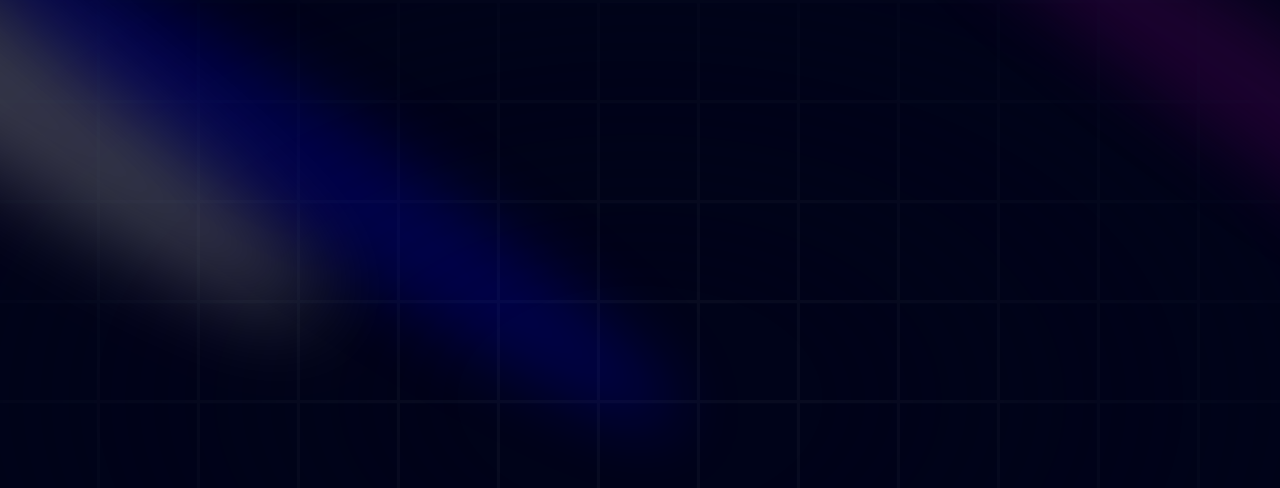
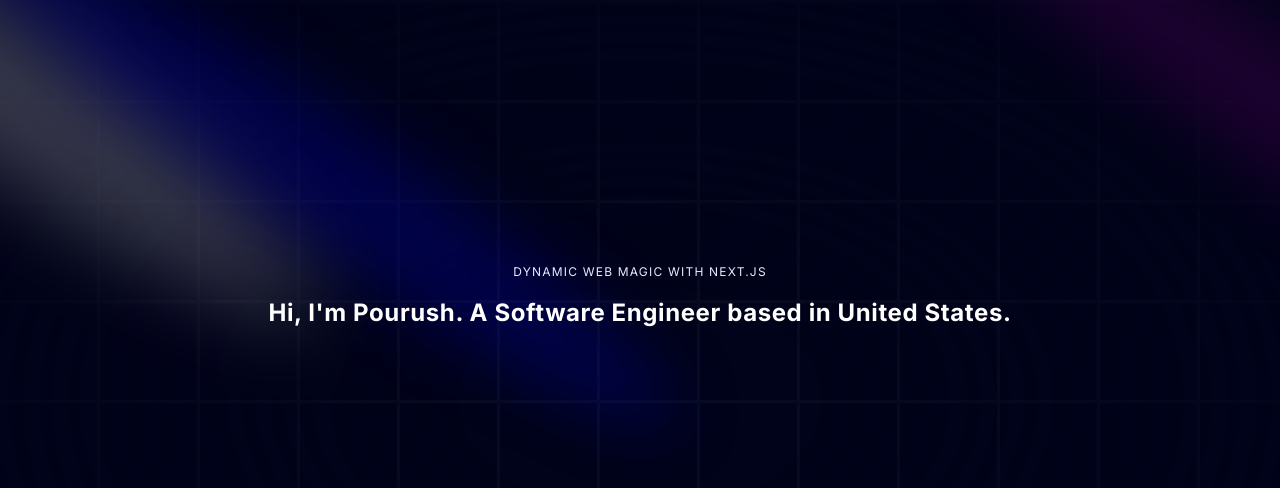
Before and after one commit to Pourush1/Website, a Next.js app: page / in a window 1280 px wide. Shown: the top 488 px of the page. Built offline with nearby package versions, Linux system fonts and the light colour scheme.

Commit message:
Update Hero component to include dynamic text generation effect and improved layout. Add TextGenerationEffect component.

```diff
--- a/app/globals.css
+++ b/app/globals.css
@@ -1,5 +1,87 @@
 @import "tailwindcss";
 @config "../tailwind.config.ts";
+
+@layer base {
+  :root {
+    --background: 0 0% 100%;
+    --foreground: 240 10% 3.9%;
+
+    --card: 0 0% 100%;
+    --card-foreground: 240 10% 3.9%;
+
+    --popover: 0 0% 100%;
+    --popover-foreground: 240 10% 3.9%;
+
+    --primary: 240 5.9% 10%;
+    --primary-foreground: 0 0% 98%;
+
+    --secondary: 240 4.8% 95.9%;
+    --secondary-foreground: 240 5.9% 10%;
+
+    --muted: 240 4.8% 95.9%;
+    --muted-foreground: 240 3.8% 46.1%;
+
+    --accent: 240 4.8% 95.9%;
+    --accent-foreground: 240 5.9% 10%;
+
+    --destructive: 0 84.2% 60.2%;
+    --destructive-foreground: 0 0% 98%;
+
+    --border: 240 5.9% 90%;
+    --input: 240 5.9% 90%;
+    --ring: 240 10% 3.9%;
+
+    --radius: 0.5rem;
+  }
+
+  .dark {
+    --background: 240 10% 3.9%;
+    --foreground: 0 0% 98%;
+
+    --card: 240 10% 3.9%;
+    --card-foreground: 0 0% 98%;
+
+    --popover: 240 10% 3.9%;
+    --popover-foreground: 0 0% 98%;
+
+    --primary: 0 0% 98%;
+    --primary-foreground: 240 5.9% 10%;
+
+    --secondary: 240 3.7% 15.9%;
+    --secondary-foreground: 0 0% 98%;
+
+    --muted: 240 3.7% 15.9%;
+    --muted-foreground: 240 5% 64.9%;
+
+    --accent: 240 3.7% 15.9%;
+    --accent-foreground: 0 0% 98%;
+
+    --destructive: 0 62.8% 30.6%;
+    --destructive-foreground: 0 0% 98%;
+
+    --border: 240 3.7% 15.9%;
+    --input: 240 3.7% 15.9%;
+    --ring: 240 4.9% 83.9%;
+  }
+}
+
+@layer base {
+  * {
+    @apply border-border !scroll-smooth;
+  }
+  body {
+    @apply bg-background text-foreground;
+  }
+  button {
+    @apply active:outline-none;
+  }
+}
+
+@layer utilities {
+  .heading {
+    @apply font-bold text-4xl md:text-5xl text-center;
+  }
+}
 
 /* @theme inline {
   --animate-spotlight: spotlight 2s ease 0.75s 1 forwards;
--- a/components/Hero.tsx
+++ b/components/Hero.tsx
@@ -1,5 +1,6 @@
 import React from "react";
 import { Spotlight } from "./ui/Spotlight";
+import { TextGenerateEffect } from "./ui/TextGenerationEffect";
 
 const Hero = () => {
   return (
@@ -27,11 +28,16 @@ const Hero = () => {
          bg-white [mask-image:radial-gradient(ellipse_at_center,transparent_20%,black)]"
         />
       </div>
-      <div className="flex justify-center items-center">
-        <div className="max-w-[89vw] w-full">
-          <p className="text-white dark:text-white-100">
-            Dynamic, Responsive, and Interactive
+
+      <div className="flex justify-center relative my-20 z-10">
+        <div className="max-w-[89vw] md:max-w-2xl lg:max-w-[60vw] flex flex-col items-center justify-center">
+          <p className="uppercase tracking-widest text-xs text-center text-blue-100 max-w-80">
+            Dynamic Web Magic with Next.js
           </p>
+          <TextGenerateEffect
+            className="text-center text-[40px] md:text-5xl lg:text-6xl"
+            words="Hi, I'm Pourush. A Software Engineer based in United States."
+          />
         </div>
       </div>
     </div>
--- /dev/null
+++ b/components/ui/TextGenerationEffect.tsx
@@ -0,0 +1,62 @@
+"use client";
+import { useEffect } from "react";
+import { motion, stagger, useAnimate } from "motion/react";
+import { cn } from "@/lib/utils";
+
+export const TextGenerateEffect = ({
+  words,
+  className,
+  filter = true,
+  duration = 0.5,
+}: {
+  words: string;
+  className?: string;
+  filter?: boolean;
+  duration?: number;
+}) => {
+  const [scope, animate] = useAnimate();
+  const wordsArray = words.split(" ");
+  useEffect(() => {
+    animate(
+      "span",
+      {
+        opacity: 1,
+        filter: filter ? "blur(0px)" : "none",
+      },
+      {
+        duration: duration ? duration : 1,
+        delay: stagger(0.2),
+      }
+    );
+  }, [scope.current]);
+
+  const renderWords = () => {
+    return (
+      <motion.div ref={scope}>
+        {wordsArray.map((word, idx) => {
+          return (
+            <motion.span
+              key={word + idx}
+              className="dark:text-white text-black opacity-0"
+              style={{
+                filter: filter ? "blur(10px)" : "none",
+              }}
+            >
+              {word}{" "}
+            </motion.span>
+          );
+        })}
+      </motion.div>
+    );
+  };
+
+  return (
+    <div className={cn("font-bold", className)}>
+      <div className="mt-4">
+        <div className=" dark:text-white text-black text-2xl leading-snug tracking-wide">
+          {renderWords()}
+        </div>
+      </div>
+    </div>
+  );
+};
```
